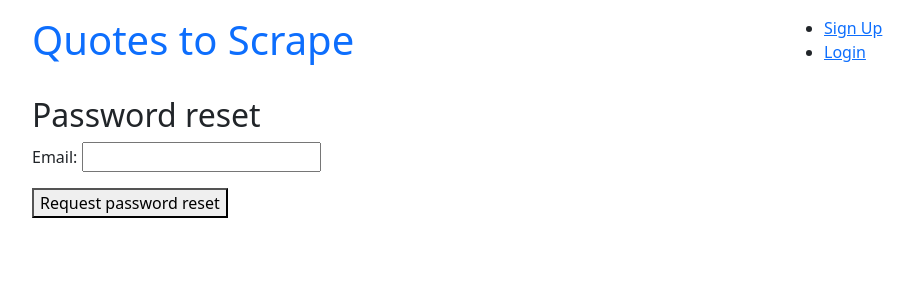
After one commit to s-linan/goit_web_homework_10, a Django app: page /users/reset-password/ in a window 1280 px wide. The commit adds this page. Shown: the top 300 px of the page, without its empty margins (50-963 px from the left). Run offline with Django 5.2, Linux system fonts and the light colour scheme.

Commit message:
comm/hw13_update

```diff
--- a/hw10/users/forms.py
+++ b/hw10/users/forms.py
@@ -8,9 +8,14 @@ class RegisterForm(UserCreationForm):
                                required=True,
                                widget=forms.TextInput())
 
+    email = forms.CharField(max_length=100,
+                            required=True,
+                            widget=forms.TextInput())
+
     password1 = forms.CharField(max_length=50,
                                 required=True,
                                 widget=forms.PasswordInput())
+
     password2 = forms.CharField(max_length=50,
                                 required=True,
                                 widget=forms.PasswordInput())
--- a/hw10/users/templates/users/login.html
+++ b/hw10/users/templates/users/login.html
@@ -1,4 +1,4 @@
-{% extends "quotes/base.html" %}
+{% extends "noteapp/base.html" %}
 
 {% block content %}
 
@@ -28,6 +28,9 @@
         <button type="submit">Submit</button>
         <button type="reset" class="secondary">Reset</button>
     </div>
+    <div class="small text-center">
+        <a href="{% url 'users:password_reset' %}" class="text-center"><i>Forgot Password?</i></a>
+    </div>
 </form>
 
 {% endblock %}
--- /dev/null
+++ b/hw10/users/templates/users/password_reset.html
@@ -0,0 +1,12 @@
+{% extends "quotes/base.html" %}
+
+{% block content %}
+
+<h2>Password reset</h2>
+<form method="post">
+    {% csrf_token %}
+    {{ form.as_p }}
+    <button type="submit">Request password reset</button>
+</form>
+
+{% endblock %}
--- a/hw10/users/templates/users/signup.html
+++ b/hw10/users/templates/users/signup.html
@@ -13,6 +13,12 @@
             {{ form.username }}
         </label>
         <span>{{ form.errors.username }}</span>
+    </div>
+    <div>
+        <label> Email:
+            {{ form.email }}
+        </label>
+        <span>{{ form.errors.email }}</span>
     </div>
     <br>
     <div>
--- a/hw10/users/urls.py
+++ b/hw10/users/urls.py
@@ -1,5 +1,6 @@
 from django.contrib import admin
 from django.urls import path, include
+from django.contrib.auth.views import PasswordResetDoneView, PasswordResetConfirmView, PasswordResetCompleteView
 from . import views
 
 app_name = 'users'
@@ -9,4 +10,14 @@ urlpatterns = [
     path('signup/', views.signupuser, name='signup'),
     path('login/', views.loginuser, name='login'),
     path('logout/', views.logoutuser, name='logout'),
+    path('reset-password/', views.ResetPasswordView.as_view(), name='password_reset'),
+    path('reset-password/done/', PasswordResetDoneView.as_view(template_name='users/password_reset_done.html'),
+         name='password_reset_done'),
+    path('reset-password/confirm/<uidb64>/<token>/',
+         PasswordResetConfirmView.as_view(template_name='users/password_reset_confirm.html',
+                                          success_url='/users/reset-password/complete/'),
+         name='password_reset_confirm'),
+    path('reset-password/complete/',
+         PasswordResetCompleteView.as_view(template_name='users/password_reset_complete.html'),
+         name='password_reset_complete'),
 ]
--- a/hw10/users/views.py
+++ b/hw10/users/views.py
@@ -3,6 +3,9 @@ from django.shortcuts import render, redirect
 from .forms import RegisterForm, LoginForm
 from django.contrib.auth import authenticate, login, logout
 from django.contrib import messages
+from django.contrib.auth.views import PasswordResetView
+from django.contrib.messages.views import SuccessMessageMixin
+from django.urls import reverse_lazy
 
 
 @login_required
@@ -40,3 +43,12 @@ def signupuser(request):
             return render(request, 'users/signup.html', context={"form": form})
 
     return render(request, 'users/signup.html', context={"form": RegisterForm()})
+
+
+class ResetPasswordView(SuccessMessageMixin, PasswordResetView):
+    template_name = 'users/password_reset.html'
+    email_template_name = 'users/password_reset_email.html'
+    html_email_template_name = 'users/password_reset_email.html'
+    success_url = reverse_lazy('users:password_reset_done')
+    success_message = "An email with instructions to reset your password has been sent to %(email)s."
+    subject_template_name = 'users/password_reset_subject.txt'
```
Also changed, not shown: hw10/hw10/settings.py (+24 -7 lines), hw10/users/templates/users/password_reset_complete.html (added, +7 -0 lines), hw10/users/templates/users/password_reset_confirm.html (added, +12 -0 lines), hw10/users/templates/users/password_reset_done.html (added, +8 -0 lines), hw10/users/templates/users/password_reset_email.html (added, +13 -0 lines), 1 other file.
